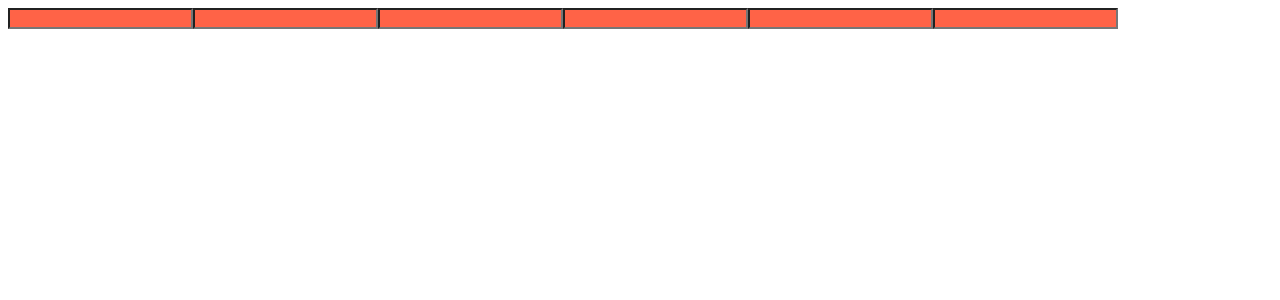
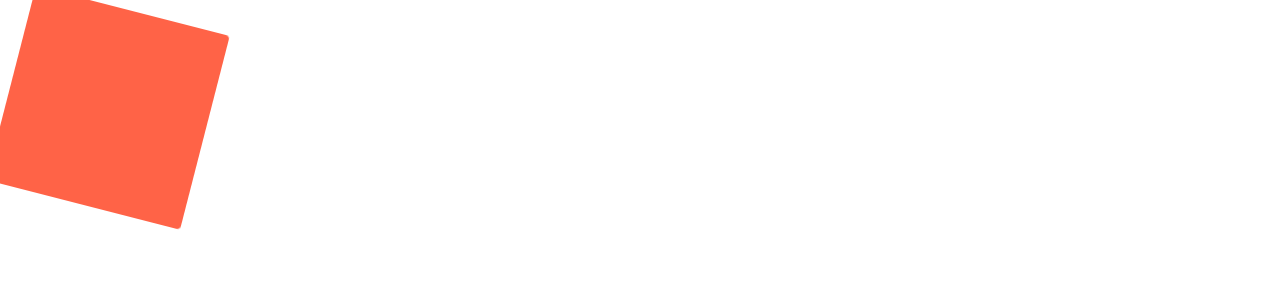
Before and after one commit to ny0011/react-class, a React (Create React App) app: page / in a window 1280 px wide. Shown: the top 300 px of the page. Built offline with nearby package versions, Linux system fonts and the light colour scheme.

Commit message:
animation을 만들 때 keyframes를 사용하자

```diff
--- a/src/App.js
+++ b/src/App.js
@@ -1,23 +1,36 @@
-import styled from "styled-components";
+import styled, { keyframes } from "styled-components";
 
-const Father = styled.div`
+const Wrapper = styled.div`
   display: flex;
 `;
 
-const Input = styled.input.attrs({ required: true, minLength: 10 })`
+const rotationAnimation = keyframes`
+  0%{
+    transform: rotate(0deg);
+    border-radius: 0px
+  }
+  50% {
+    transform: rotate(360deg);
+    border-radius: 100px
+  }
+  100%{
+    transform: rotate(0deg);
+    border-radius: 0px
+  }
+`;
+
+const Box = styled.div`
+  height: 200px;
+  width: 200px;
   background-color: tomato;
+  animation: ${rotationAnimation} 1s linear infinite;
 `;
 
 function App() {
   return (
-    <Father as="header">
-      <Input />
-      <Input />
-      <Input />
-      <Input />
-      <Input />
-      <Input />
-    </Father>
+    <Wrapper>
+      <Box />
+    </Wrapper>
   );
 }
 
```
